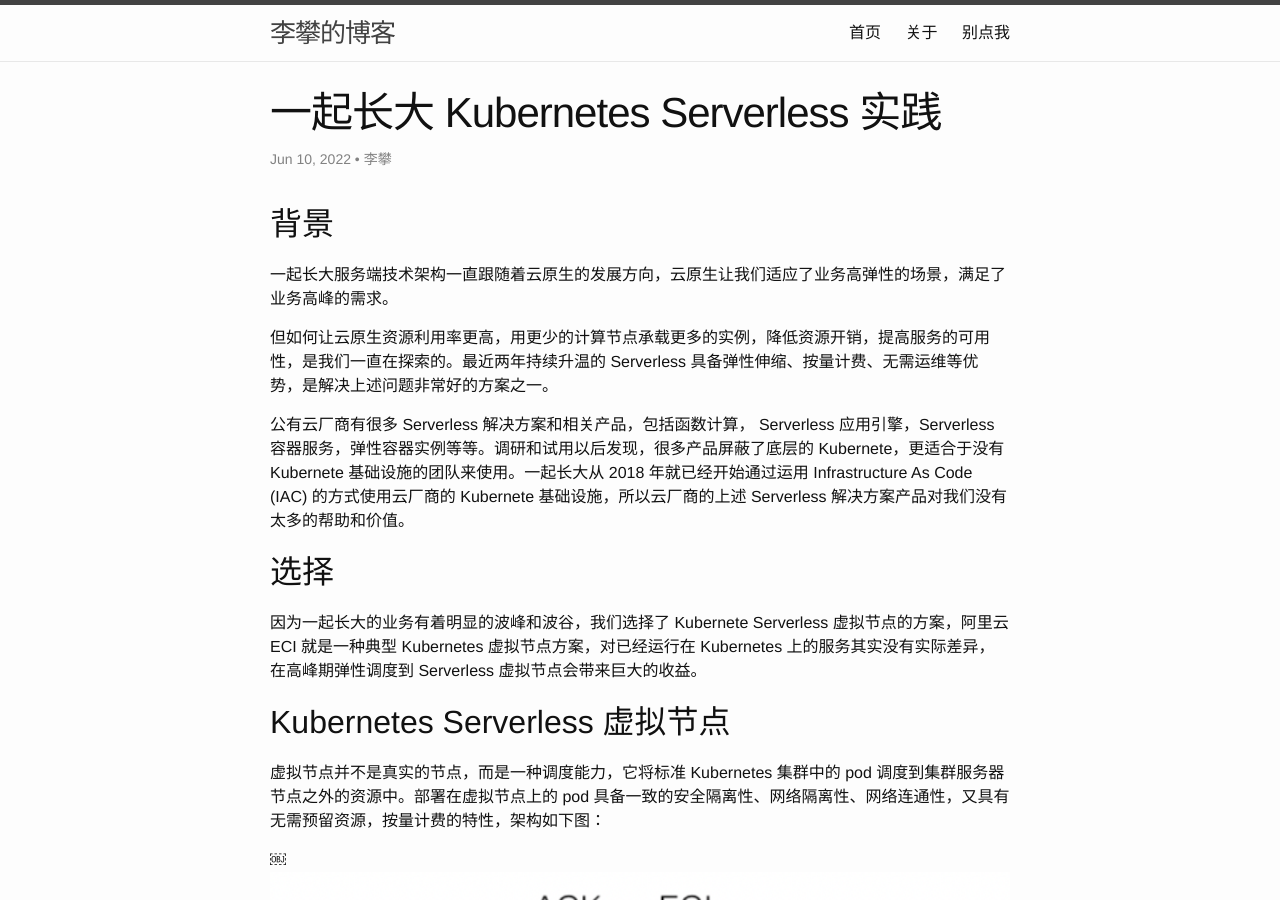
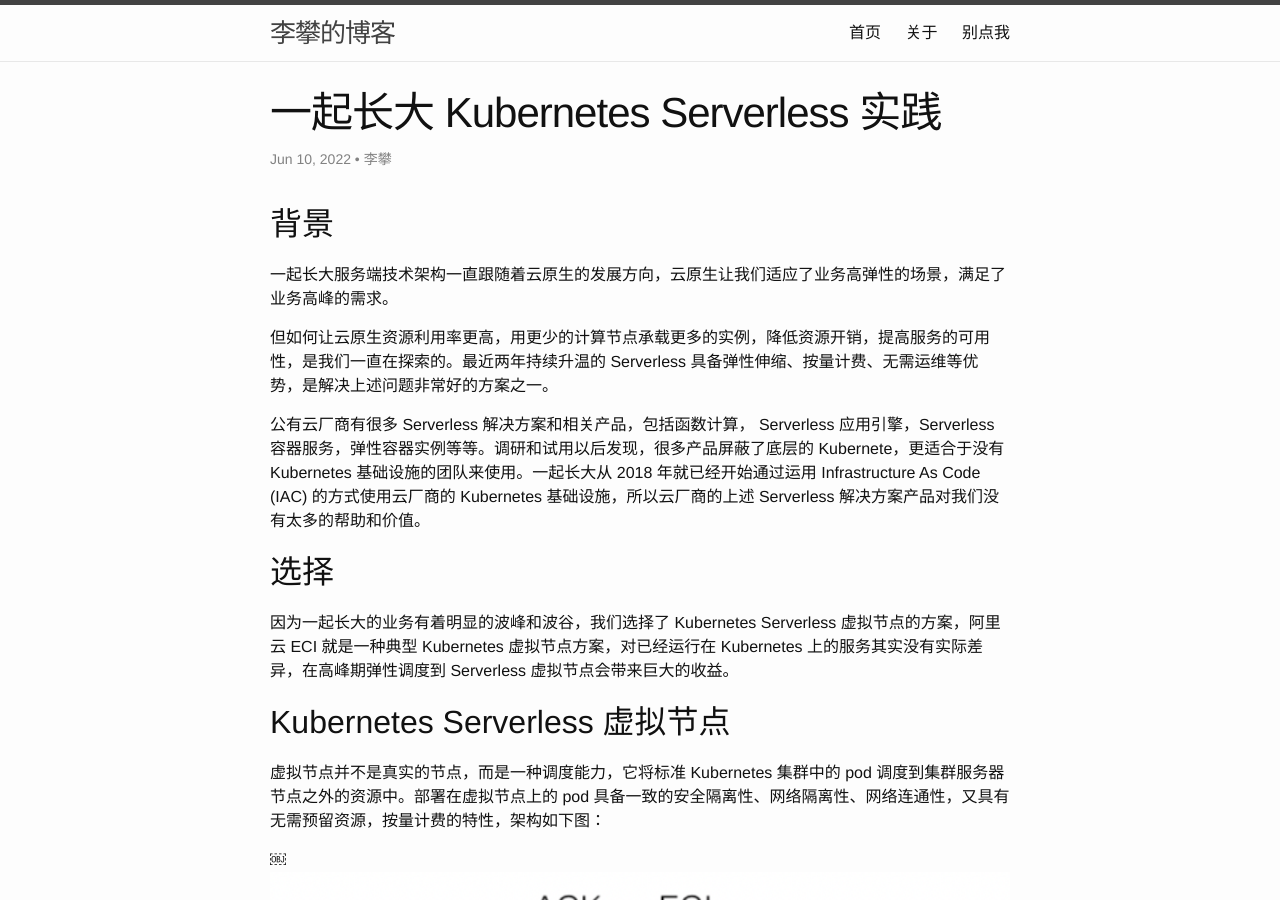
Before and after one commit to iamlipan/iamlipan.github.io, a Jekyll site: the page built from _posts/2022-06-10-kid17-kubernetes-serverless-practice.md, in a window 1280 px wide and 900 px high. Built offline with Jekyll 4.4.1, drawn with Linux system fonts in a browser that asks for light colours; some of the changed text lies outside the part shown.

Commit message:
fix typo

```diff
--- a/_posts/2022-06-10-kid17-kubernetes-serverless-practice.md
+++ b/_posts/2022-06-10-kid17-kubernetes-serverless-practice.md
@@ -8,10 +8,10 @@
 
 但如何让云原生资源利用率更高，用更少的计算节点承载更多的实例，降低资源开销，提高服务的可用性，是我们一直在探索的。最近两年持续升温的 Serverless 具备弹性伸缩、按量计费、无需运维等优势，是解决上述问题非常好的方案之一。
 
-公有云厂商有很多 Serverless 解决方案和相关产品，包括函数计算， Serverless 应用引擎，Serverless 容器服务，弹性容器实例等等。调研和试用以后发现，很多产品屏蔽了底层的 Kubernete，更适合于没有 Kubernete 基础设施的团队来使用。一起长大从 2018 年就已经开始通过运用 Infrastructure As Code (IAC)  的方式使用云厂商的 Kubernete 基础设施，所以云厂商的上述 Serverless 解决方案产品对我们没有太多的帮助和价值。
+公有云厂商有很多 Serverless 解决方案和相关产品，包括函数计算， Serverless 应用引擎，Serverless 容器服务，弹性容器实例等等。调研和试用以后发现，很多产品屏蔽了底层的 Kubernete，更适合于没有 Kubernetes 基础设施的团队来使用。一起长大从 2018 年就已经开始通过运用 Infrastructure As Code (IAC)  的方式使用云厂商的 Kubernetes 基础设施，所以云厂商的上述 Serverless 解决方案产品对我们没有太多的帮助和价值。
 
 ## 选择
-因为一起长大的业务有着明显的波峰和波谷，我们选择了 Kubernete Serverless 虚拟节点的方案，阿里云 ECI 就是一种典型 Kubernetes 虚拟节点方案，对已经运行在 Kubernetes 上的服务其实没有实际差异，在高峰期弹性调度到 Serverless 虚拟节点会带来巨大的收益。
+因为一起长大的业务有着明显的波峰和波谷，我们选择了 Kubernetes Serverless 虚拟节点的方案，阿里云 ECI 就是一种典型 Kubernetes 虚拟节点方案，对已经运行在 Kubernetes 上的服务其实没有实际差异，在高峰期弹性调度到 Serverless 虚拟节点会带来巨大的收益。
 
 ## Kubernetes Serverless 虚拟节点
 虚拟节点并不是真实的节点，而是一种调度能力，它将标准 Kubernetes 集群中的 pod 调度到集群服务器节点之外的资源中。部署在虚拟节点上的 pod 具备一致的安全隔离性、网络隔离性、网络连通性，又具有无需预留资源，按量计费的特性，架构如下图：
@@ -29,11 +29,11 @@
 理论上高峰期波峰部分使用 Serverless 可降低的成本为：(24C - 18C) / 24C = 25%，成本降低的效果是很明显的。
 
 ## 调度、扩容与缩容
-使用 Kubernete Serverless 虚拟节点，调度主要存在两个问题：一是扩容时创建 pod 基于何种调度策略调度到虚拟节点，二是缩容时应优先缩虚拟节点上的 pod。
+使用 Kubernetes Serverless 虚拟节点，调度主要存在两个问题：一是扩容时创建 pod 基于何种调度策略调度到虚拟节点，二是缩容时应优先缩虚拟节点上的 pod。
 
 阿里云支持添加 Annotations 来声明只使用普通节点的资源或者虚拟节点的 ECI 资源，或者在普通节点的资源不足时自动使用 ECI 资源，这已经可以满足大部分场景对弹性资源的需求了。
 
-除了调度到虚拟节点的能力外，我们还配合了 Kubernete 本身的 hpa 及 cronhpa 同时使用，来满足业务更灵活的需求。
+除了调度到虚拟节点的能力外，我们还配合了 Kubernetes 本身的 hpa 及 cronhpa 同时使用，来满足业务更灵活的需求。
 
 缩容时应优先缩虚拟节点上的 pod，这个是需要修改调度器的调度算法才能实现的。
 
```
